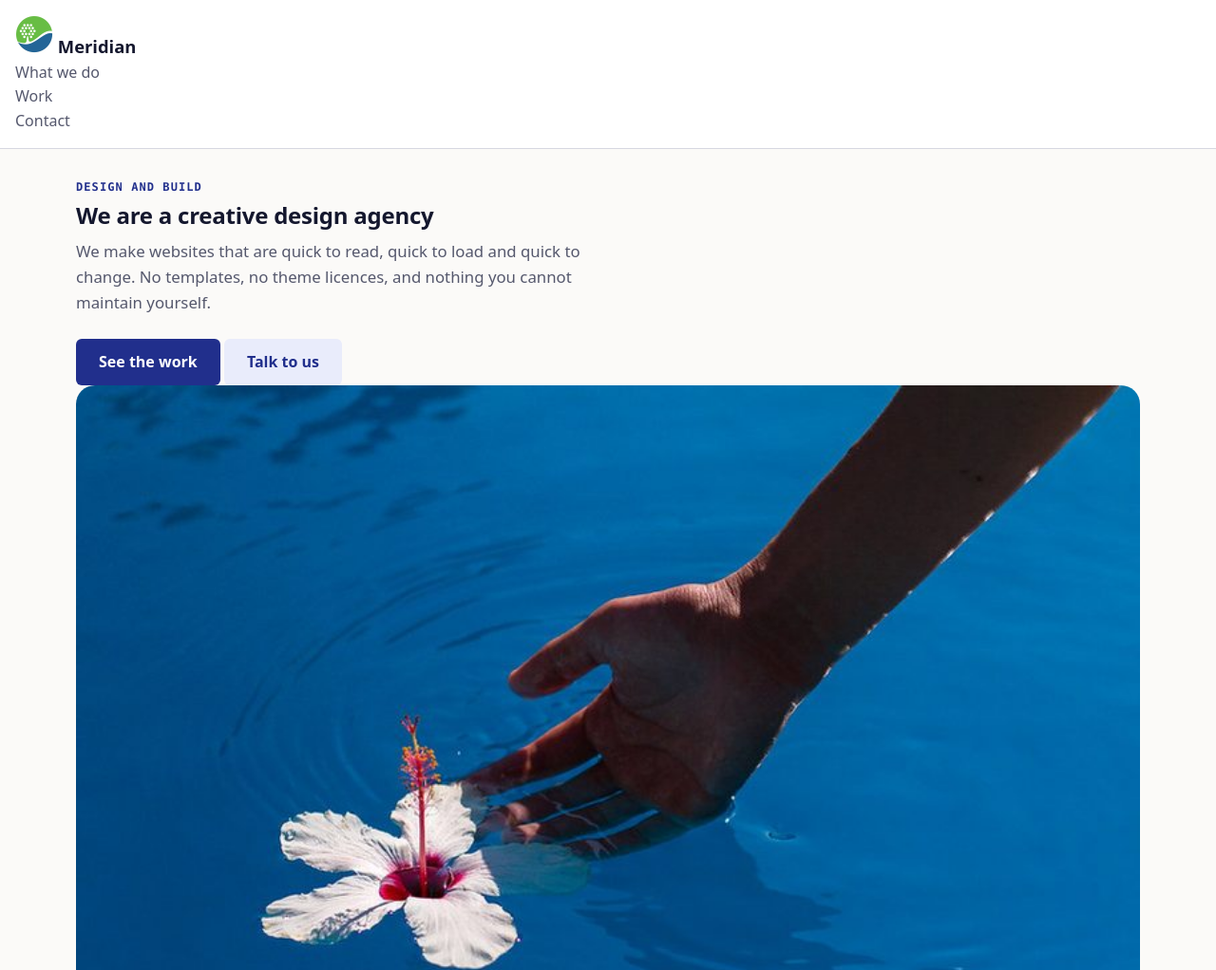
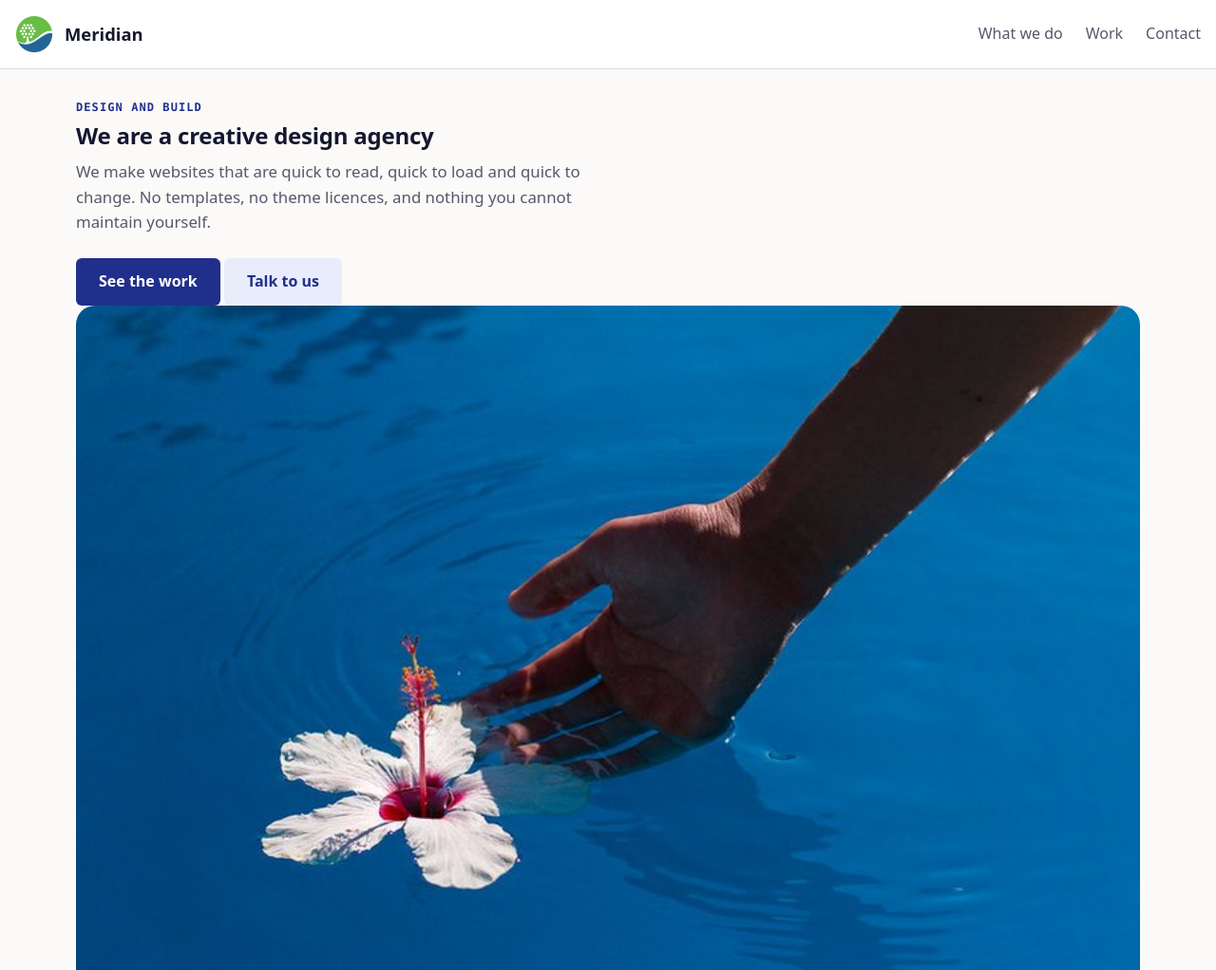
Before and after one commit to edoguuy/internet-course-homework, a plain HTML site: page homework/hw-2/index.html in a window 1280 px wide. Shown: the top 1022 px of the page at 95% size. Drawn offline with Linux system fonts and the light colour scheme.

Commit message:
feat: build hw-2 header with flexbox

```diff
--- a/homework/hw-2/styles.css
+++ b/homework/hw-2/styles.css
@@ -222,6 +222,12 @@ img {
   padding-block: var(--space-4);
   border-block-end: 1px solid var(--color-border);
   background: var(--color-surface);
+  display: flex;
+  justify-content: space-between;
+  align-items: center;
+  flex-wrap: wrap;
+  gap: var(--space-3);
+
 
 }
 
@@ -230,8 +236,9 @@ img {
   font-size: 1.15rem;
   color: inherit;
   text-decoration: none;
-
-  /* CODE HERE — 3.2 */
+  display: flex;
+  align-items: center;
+  gap: var(--space-3);
 }
 
 .brand img {
@@ -250,7 +257,10 @@ img {
 }
 
 .site-nav ul {
-  /* CODE HERE — 3.3 */
+display: flex;
+flex-wrap: wrap;
+gap: var(--space-5);
+
 }
 
 .site-nav a,
```
